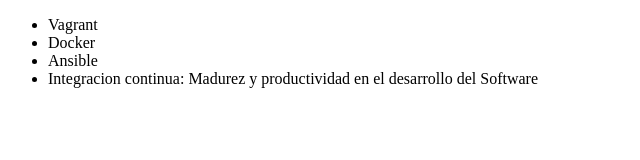
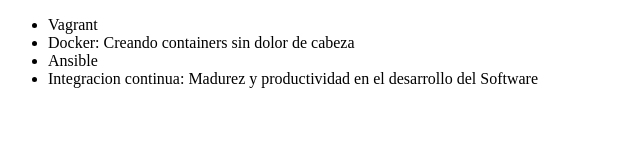
Before and after one commit to ItzelPr03/alura-git, a plain HTML site: page index.html in a window 1280 px wide. Shown: the whole page, without its empty margins (0-640 px from the left). Drawn offline with Linux system fonts and the light colour scheme.

Commit message:
Corrigiendo el nombre del curso de Docker

```diff
--- a/index.html
+++ b/index.html
@@ -3,12 +3,12 @@
 <html lang = "en">
 <head>
      <meta charset = "UTF-8">
-     <title> Cursos de Alura </title>
+     <title> lista de cursos de DevOps de  Alura </title>
 </head>
 <body>
      <ul>
          <li> Vagrant </li>
-         <li> Docker </li>
+         <li> Docker: Creando containers sin dolor de cabeza</li>
          <li> Ansible </li>
          <li> Integracion continua: Madurez y productividad en el desarrollo del Software </li>
      </ul>
```
